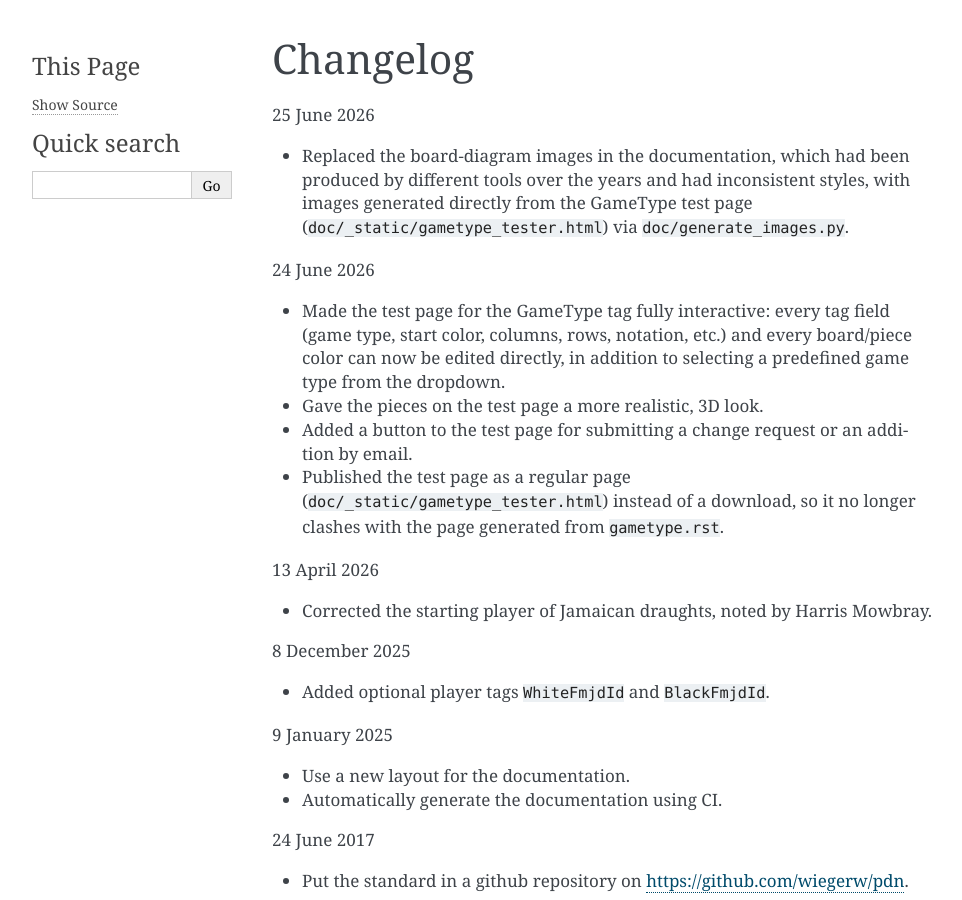
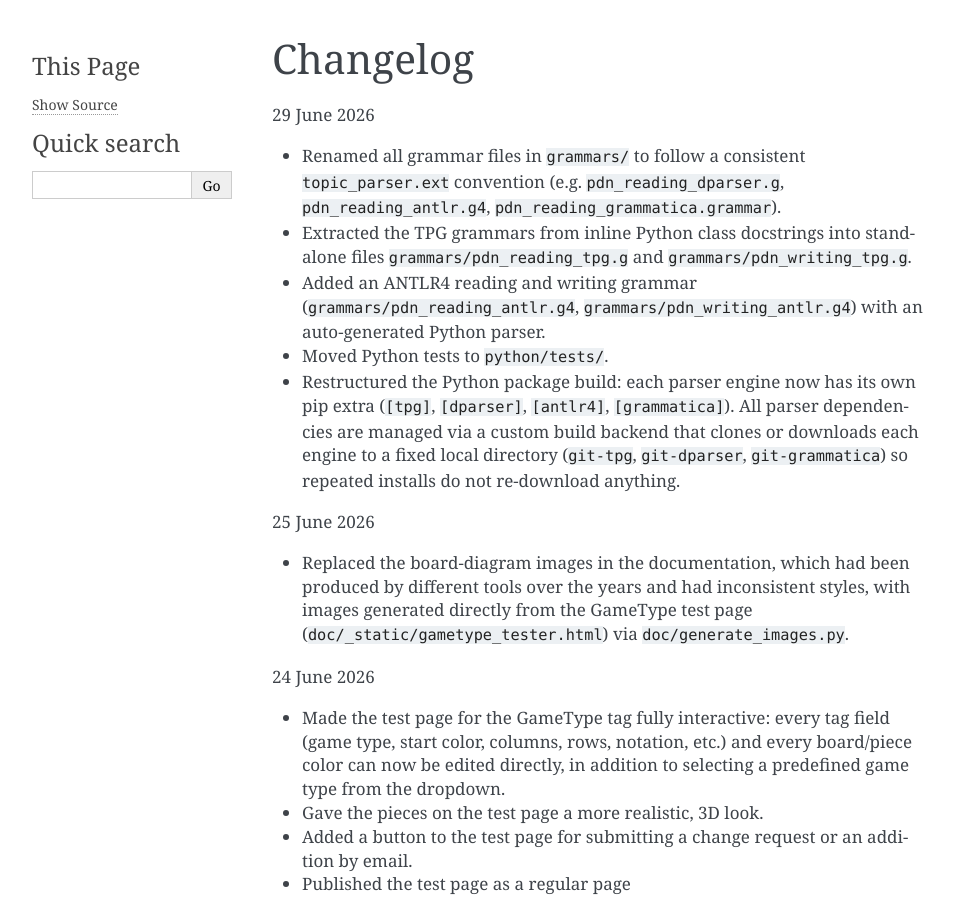
Before and after one commit to wiegerw/pdn, a Sphinx documentation site: the page built from doc/changelog.rst, in a window 1280 px wide and 900 px high. Shown: the whole window, without its empty margins (148-1110 px from the left). Built offline with Sphinx 7.4.7, drawn with Linux system fonts in a browser that asks for light colours.

Commit message:
Update changelog for 29 June 2026
Co-Authored-By: Claude Sonnet 4.6 <noreply@anthropic.com>

```diff
--- a/doc/changelog.rst
+++ b/doc/changelog.rst
@@ -1,6 +1,29 @@
 =========
 Changelog
 =========
+
+29 June 2026
+
+* Renamed all grammar files in ``grammars/`` to follow a consistent
+  ``topic_parser.ext`` convention (e.g. ``pdn_reading_dparser.g``,
+  ``pdn_reading_antlr.g4``, ``pdn_reading_grammatica.grammar``).
+
+* Extracted the TPG grammars from inline Python class docstrings into
+  standalone files ``grammars/pdn_reading_tpg.g`` and
+  ``grammars/pdn_writing_tpg.g``.
+
+* Added an ANTLR4 reading and writing grammar
+  (``grammars/pdn_reading_antlr.g4``, ``grammars/pdn_writing_antlr.g4``)
+  with an auto-generated Python parser.
+
+* Moved Python tests to ``python/tests/``.
+
+* Restructured the Python package build: each parser engine now has its
+  own pip extra (``[tpg]``, ``[dparser]``, ``[antlr4]``, ``[grammatica]``).
+  All parser dependencies are managed via a custom build backend that clones
+  or downloads each engine to a fixed local directory (``git-tpg``,
+  ``git-dparser``, ``git-grammatica``) so repeated installs do not
+  re-download anything.
 
 25 June 2026
 
```
